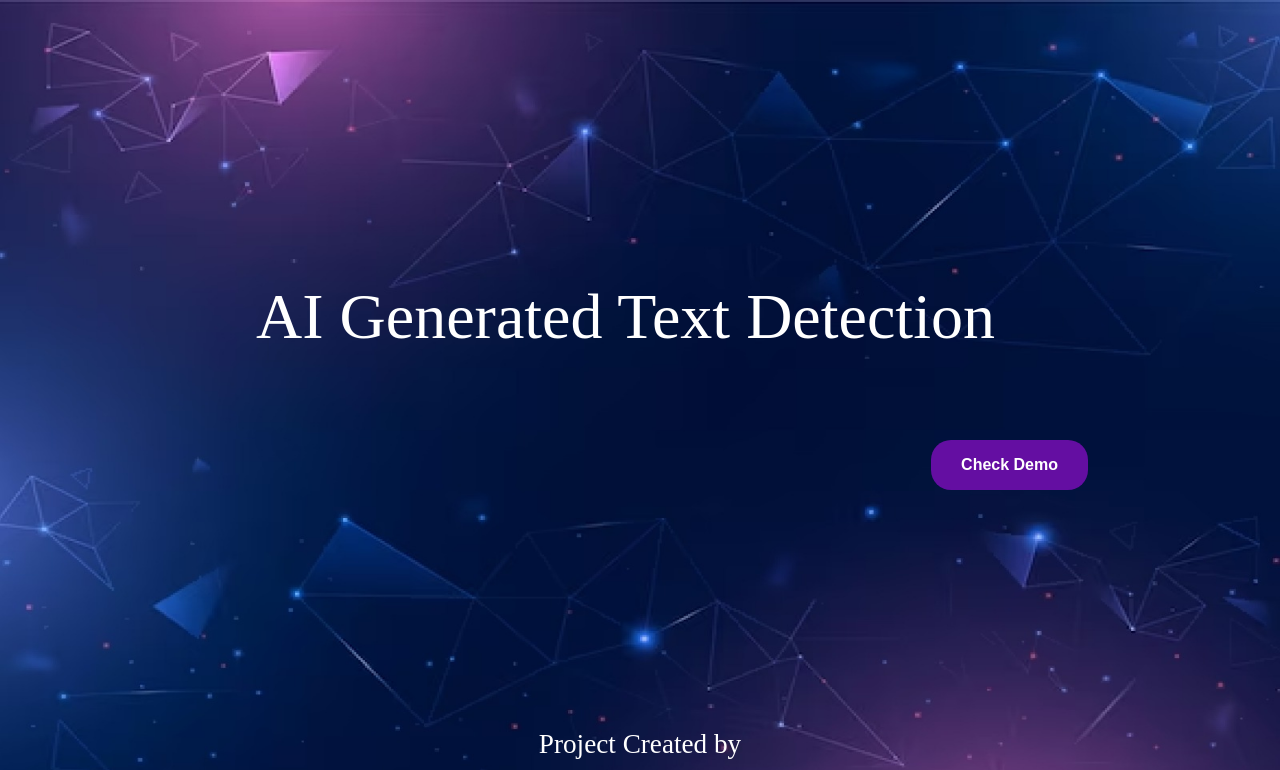
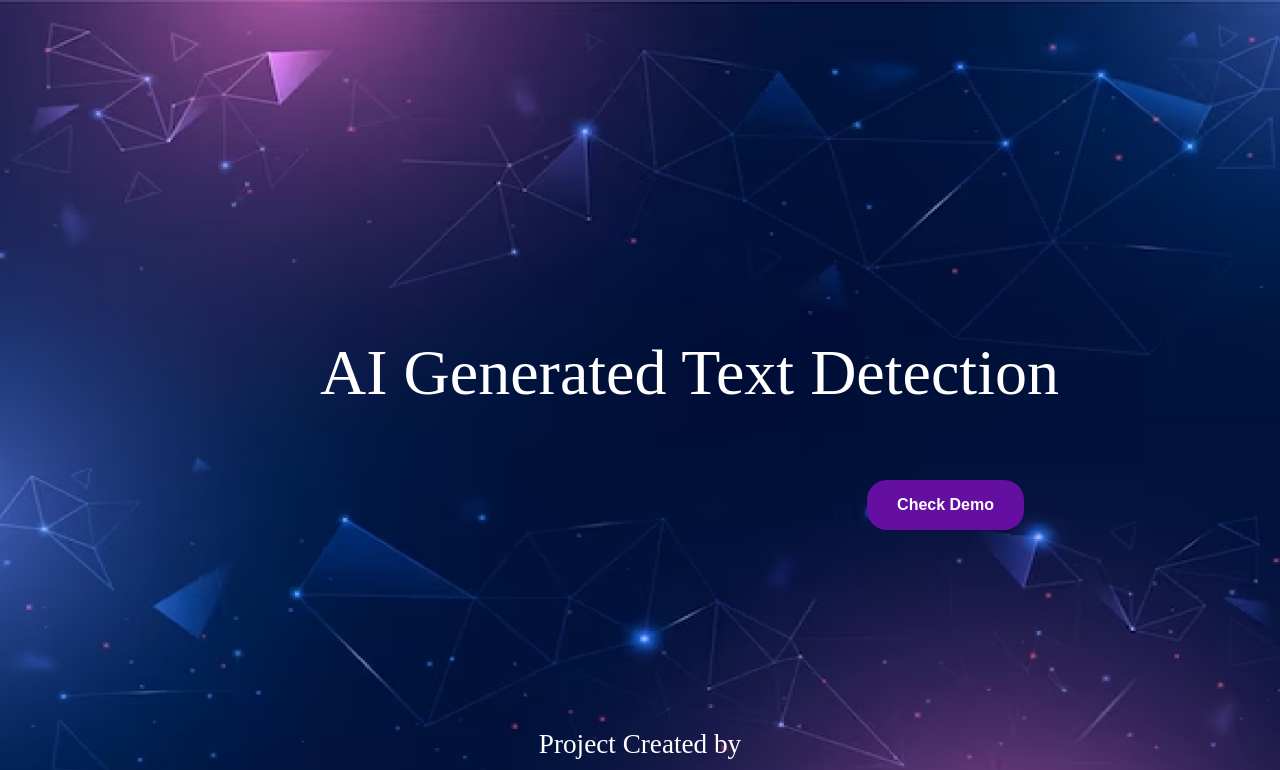
Before and after one commit to UrviJoshi24/AI-Generated-Text-Detection, a Django app: page / in a window 1280 px wide. Shown: the top 770 px of the page. Run offline with Django 4.2, Linux system fonts and the light colour scheme.

Commit message:
final commit from myside

```diff
--- a/backend/templates/index.html
+++ b/backend/templates/index.html
@@ -15,8 +15,8 @@
             font-size: 400%;
             color: white;
             position: absolute;
-            top: 35%;
-            left: 20%;
+            top: 42%;
+            left: 25%;
             text-align: center;
         }
         footer{
@@ -45,8 +45,8 @@
         }
         button{
             position: absolute;
-            top: 55%;
-            right: 15%;
+            top: 60%;
+            right: 20%;
             background-color: rgb(100, 14, 162);
             border: none;
             color: white;
--- a/backend/views.py
+++ b/backend/views.py
@@ -1,3 +1,4 @@
+import json
 from django.shortcuts import render
 from django.http import JsonResponse
 from sklearn.metrics import accuracy_score
@@ -122,10 +123,21 @@ def predict_label(request):
         predicted_label = "human" if prediction[0] == 1 else "AI"
 
         # Return the prediction and accuracy
-        response_data = {
-            'prediction': predicted_label,
-            'accuracy': accuracy
-        }
-        return JsonResponse(response_data)
+        # response_data = f'{{ "prediction": "{predicted_label}", "answer": {answer} }}'
+        response_data = { 'prediction': predicted_label, 'answer': answer, 'question': question_code }
+        json_data = json.dumps(response_data)
+        return render(request, "main.html", {'data': json_data})
+        # return JsonResponse(response_data)
     else:
         return JsonResponse({'error': 'Invalid request method'}, status=400)
+
+
+# def get_data(request):
+#     # Get the data from the database or other source
+#     data = {
+#         'name': 'John Doe',
+#         'age': 30,
+#         'city': 'New York',
+#     }
+#     # Return the data as a JSON response
+#     return JsonResponse(data)
```
Also changed, not shown: backend/templates/main.html (+24 -3 lines).
